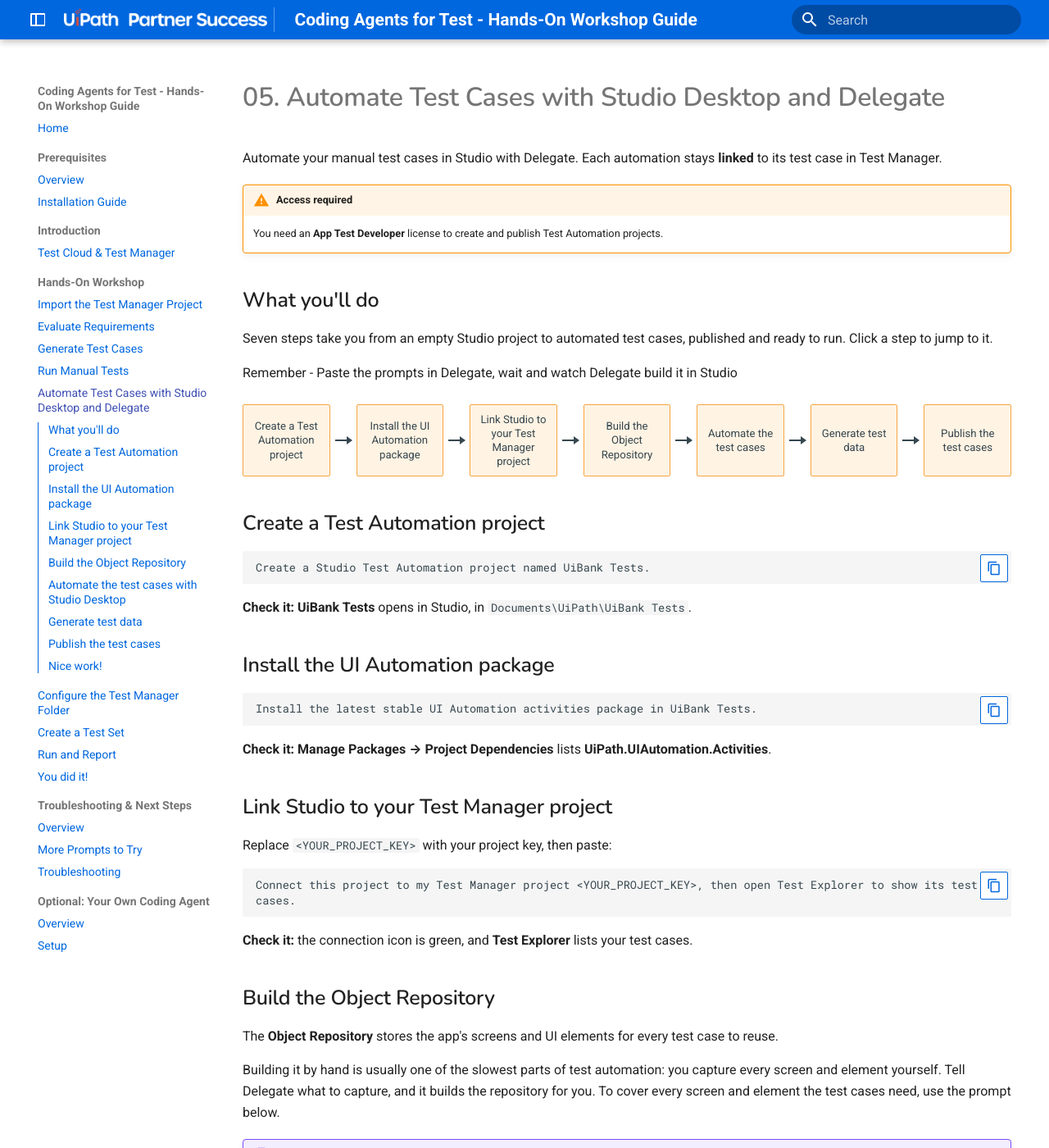
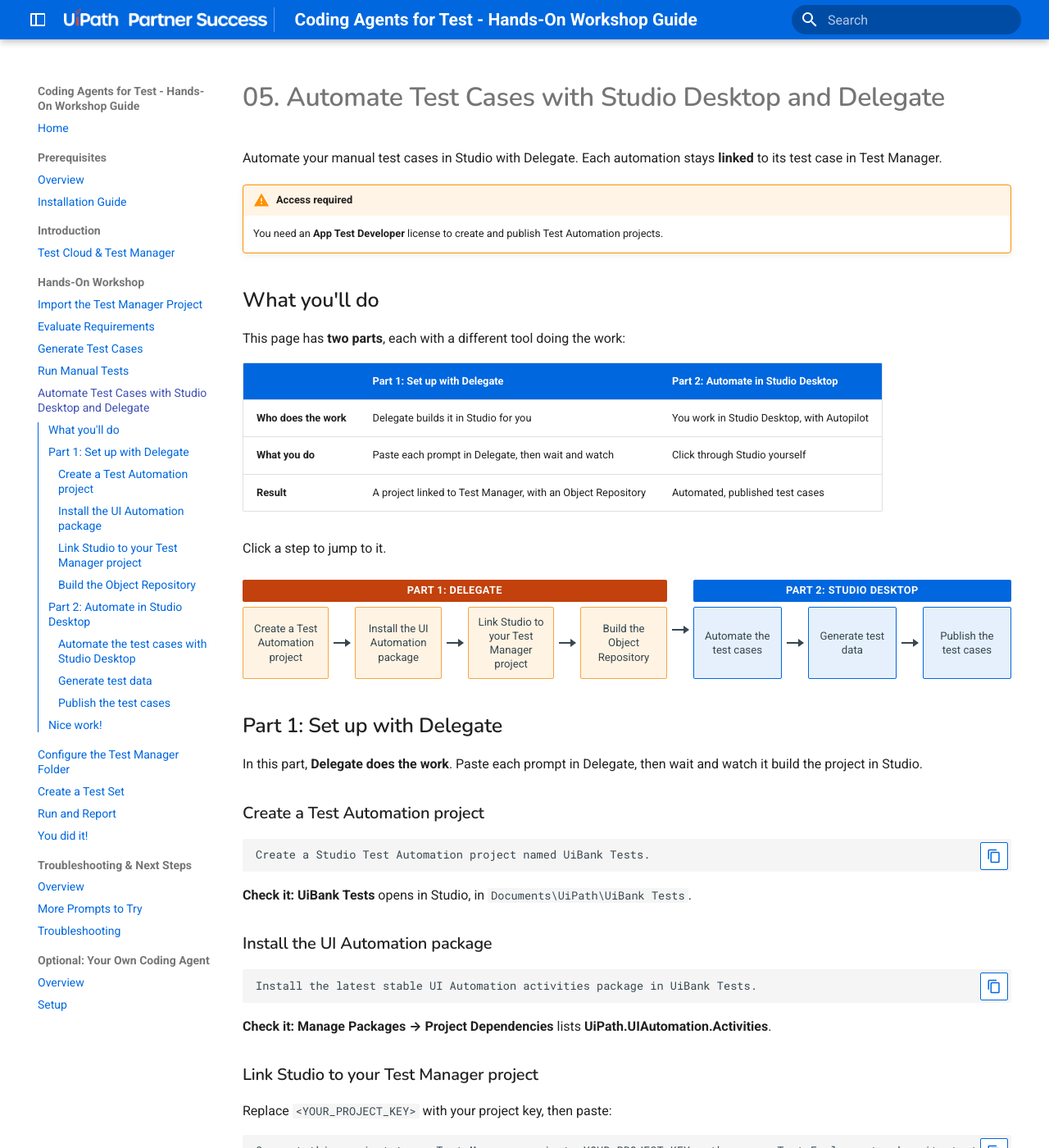
Before and after one commit to meera-uipath/Coding-Agents-For-Test-Workshop, an MkDocs documentation site: the page built from docs/module-2-hands-on-workshop/05-automate-with-studio-and-delegate.md, in a window 1280 px wide and 1400 px high. Shown: the whole window at 82% size. Built offline with MkDocs 1.6.1 and Material for MkDocs 9.7.7, drawn with Linux system fonts in a browser that asks for light colours; a script that is not in the unit is left out; some of the changed text lies outside the part shown.

Commit message:
Split Automate page into Part 1 (Delegate) and Part 2 (Studio Desktop)
Group the flow strip into two labelled, colour-coded parts, add Part 1
and Part 2 headings with a comparison table and a switch-over note, and
nest the step headings under each part.

Co-Authored-By: Claude Opus 5.5 <noreply@anthropic.com>
Claude-Session: https://claude.ai/code/session_01RRU7eMcyjLE4ao88bUjBy7

````diff
--- a/docs/assets/css/custom.css
+++ b/docs/assets/css/custom.css
@@ -691,6 +691,68 @@ th {
   border-bottom: 5px solid transparent;
 }
 
+/* Optional grouping: div.flow-part wraps a labelled run of steps in
+   div.flow-part-steps. --delegate keeps orange, --studio switches to blue. */
+.md-typeset .flow-part {
+  display: flex;
+  flex-direction: column;
+  gap: 0.3rem;
+}
+
+.md-typeset .flow-part--delegate {
+  flex: 4 1 0;
+}
+
+.md-typeset .flow-part--studio {
+  flex: 3 1 0;
+}
+
+.md-typeset .flow-part-steps {
+  flex: 1;
+  display: flex;
+  align-items: stretch;
+  gap: 0.3rem;
+}
+
+.md-typeset .flow-part-label {
+  padding: 0.15rem 0.4rem;
+  border-radius: 2px;
+  color: #FFFFFF;
+  font-size: 0.64rem;
+  font-weight: 700;
+  letter-spacing: 0.03em;
+  text-align: center;
+  text-transform: uppercase;
+}
+
+.md-typeset .flow-part--delegate .flow-part-label {
+  background: #C2410C;
+}
+
+.md-typeset .flow-part--studio .flow-part-label {
+  background: var(--primary-blue);
+}
+
+.md-typeset .flow-part--studio a.flow-step {
+  border-color: var(--primary-blue);
+  background: var(--light-bg);
+}
+
+.md-typeset .flow-part--studio a.flow-step:hover,
+.md-typeset .flow-part--studio a.flow-step:focus-visible {
+  background: #CCE1FA;
+  border-color: var(--primary-blue);
+}
+
+[data-md-color-scheme="dark"] .md-typeset .flow-part--studio a.flow-step {
+  background: rgba(77, 157, 232, 0.14);
+  border-color: #4D9DE8;
+}
+
+[data-md-color-scheme="dark"] .md-typeset .flow-part--studio .flow-part-label {
+  background: #1F6FC5;
+}
+
 [data-md-color-scheme="dark"] .md-typeset a.flow-step {
   background: rgba(247, 165, 65, 0.12);
   color: var(--md-default-fg-color);
@@ -708,6 +770,15 @@ th {
 
 @media screen and (max-width: 59.9375em) {
   .md-typeset .flow {
+    flex-direction: column;
+  }
+
+  .md-typeset .flow-part,
+  .md-typeset .flow-part-steps {
+    flex: none;
+  }
+
+  .md-typeset .flow-part-steps {
     flex-direction: column;
   }
 
--- a/docs/module-2-hands-on-workshop/05-automate-with-studio-and-delegate.md
+++ b/docs/module-2-hands-on-workshop/05-automate-with-studio-and-delegate.md
@@ -7,29 +7,47 @@ Automate your manual test cases in Studio with Delegate. Each automation stays *
 
 ## What you'll do
 
-Seven steps take you from an empty Studio project to automated test cases, published and ready to run. Click a step to jump to it.
+This page has **two parts**, each with a different tool doing the work:
 
-Remember - Paste the prompts in Delegate, wait and watch Delegate build it in Studio
+| | Part 1: Set up with Delegate | Part 2: Automate in Studio Desktop |
+|---|---|---|
+| **Who does the work** | Delegate builds it in Studio for you | You work in Studio Desktop, with Autopilot |
+| **What you do** | Paste each prompt in Delegate, then wait and watch | Click through Studio yourself |
+| **Result** | A project linked to Test Manager, with an Object Repository | Automated, published test cases |
+
+Click a step to jump to it.
 
 <div class="flow">
-  <a class="flow-step" href="#create-a-test-automation-project">Create a Test Automation project</a>
+  <div class="flow-part flow-part--delegate">
+    <span class="flow-part-label">Part 1: Delegate</span>
+    <div class="flow-part-steps">
+      <a class="flow-step" href="#create-a-test-automation-project">Create a Test Automation project</a>
+      <span class="flow-arrow"></span>
+      <a class="flow-step" href="#install-the-ui-automation-package">Install the UI Automation package</a>
+      <span class="flow-arrow"></span>
+      <a class="flow-step" href="#link-studio-to-your-test-manager-project">Link Studio to your Test Manager project</a>
+      <span class="flow-arrow"></span>
+      <a class="flow-step" href="#build-the-object-repository">Build the Object Repository</a>
+    </div>
+  </div>
   <span class="flow-arrow"></span>
-  <a class="flow-step" href="#install-the-ui-automation-package">Install the UI Automation package</a>
-  <span class="flow-arrow"></span>
-  <a class="flow-step" href="#link-studio-to-your-test-manager-project">Link Studio to your Test Manager project</a>
-  <span class="flow-arrow"></span>
-  <a class="flow-step" href="#build-the-object-repository">Build the Object Repository</a>
-  <span class="flow-arrow"></span>
-  <a class="flow-step" href="#automate-the-test-cases-with-studio-desktop">Automate the test cases</a>
-  <span class="flow-arrow"></span>
-  <a class="flow-step" href="#generate-test-data">Generate test data</a>
-  <span class="flow-arrow"></span>
-  <a class="flow-step" href="#publish-the-test-cases">Publish the test cases</a>
+  <div class="flow-part flow-part--studio">
+    <span class="flow-part-label">Part 2: Studio Desktop</span>
+    <div class="flow-part-steps">
+      <a class="flow-step" href="#automate-the-test-cases-with-studio-desktop">Automate the test cases</a>
+      <span class="flow-arrow"></span>
+      <a class="flow-step" href="#generate-test-data">Generate test data</a>
+      <span class="flow-arrow"></span>
+      <a class="flow-step" href="#publish-the-test-cases">Publish the test cases</a>
+    </div>
+  </div>
 </div>
 
+## Part 1: Set up with Delegate
 
+In this part, **Delegate does the work**. Paste each prompt in Delegate, then wait and watch it build the project in Studio.
 
-## Create a Test Automation project
+### Create a Test Automation project
 
 ```text
 Create a Studio Test Automation project named UiBank Tests.
@@ -37,7 +55,7 @@ Create a Studio Test Automation project named UiBank Tests.
 
 **Check it:** **UiBank Tests** opens in Studio, in `Documents\UiPath\UiBank Tests`.
 
-## Install the UI Automation package
+### Install the UI Automation package
 
 ```text
 Install the latest stable UI Automation activities package in UiBank Tests.
@@ -45,7 +63,7 @@ Install the latest stable UI Automation activities package in UiBank Tests.
 
 **Check it:** **Manage Packages → Project Dependencies** lists **UiPath.UIAutomation.Activities**.
 
-## Link Studio to your Test Manager project
+### Link Studio to your Test Manager project
 
 Replace `<YOUR_PROJECT_KEY>` with your project key, then paste:
 
@@ -55,7 +73,7 @@ Connect this project to my Test Manager project <YOUR_PROJECT_KEY>, then open Te
 
 **Check it:** the connection icon is green, and **Test Explorer** lists your test cases.
 
-## Build the Object Repository
+### Build the Object Repository
 
 The **Object Repository** stores the app's screens and UI elements for every test case to reuse.
 
@@ -141,11 +159,15 @@ Building it by hand is usually one of the slowest parts of test automation: you
 
 If an element doesn't highlight, ask Delegate to recapture it.
 
-!!! warning "Complete this step before you continue"
-    **Autopilot for Testers** builds your test cases from the Object Repository elements. Without them, it can't automate the test cases in the next step.
+!!! warning "Complete Part 1 before you continue"
+    **Autopilot for Testers** builds your test cases from the Object Repository elements. Without them, it can't automate the test cases in Part 2.
 
+## Part 2: Automate in Studio Desktop
 
-## Automate the test cases with Studio Desktop
+!!! info "Switch from Delegate to Studio Desktop"
+    Part 1 is done: Delegate set up the project and built the Object Repository. From here on, **you work directly in Studio Desktop**, using **Autopilot for Testers** to turn your manual test cases into automations. You only go back to Delegate when a step says so.
+
+### Automate the test cases with Studio Desktop
 
 !!! example "It's your turn now!"
     1. In **Test Explorer**, right-click a manual test case → **Generate Test Case with Autopilot**.
@@ -171,11 +193,13 @@ If an element doesn't highlight, ask Delegate to recapture it.
 
     2. Reload the test case in Studio and check the new names.
 
-## Generate test data
+### Generate test data
 
 TBD
 
-## Publish the test cases
+### Publish the test cases
+
+Go back to Delegate, and paste:
 
 ```text
 Set the <your test case> test case in UiBank Tests as publishable and publish the project.
````
